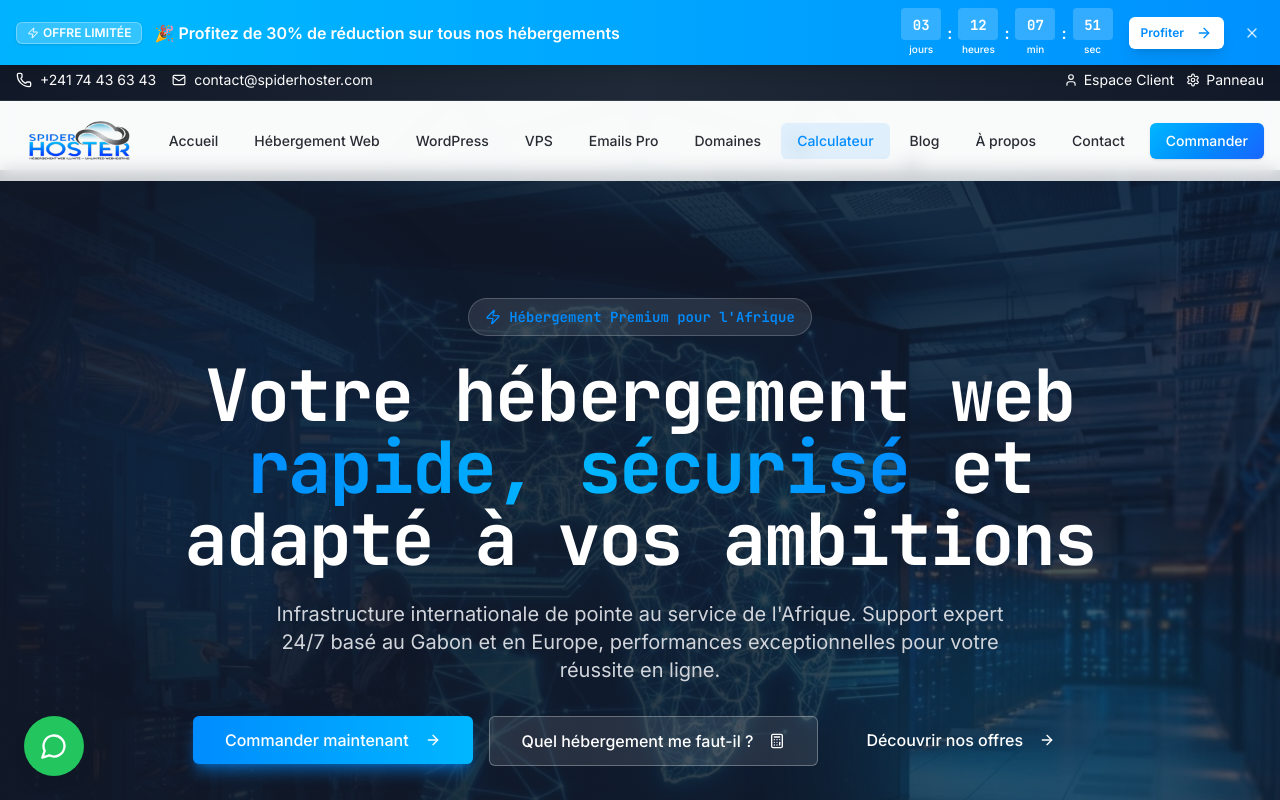
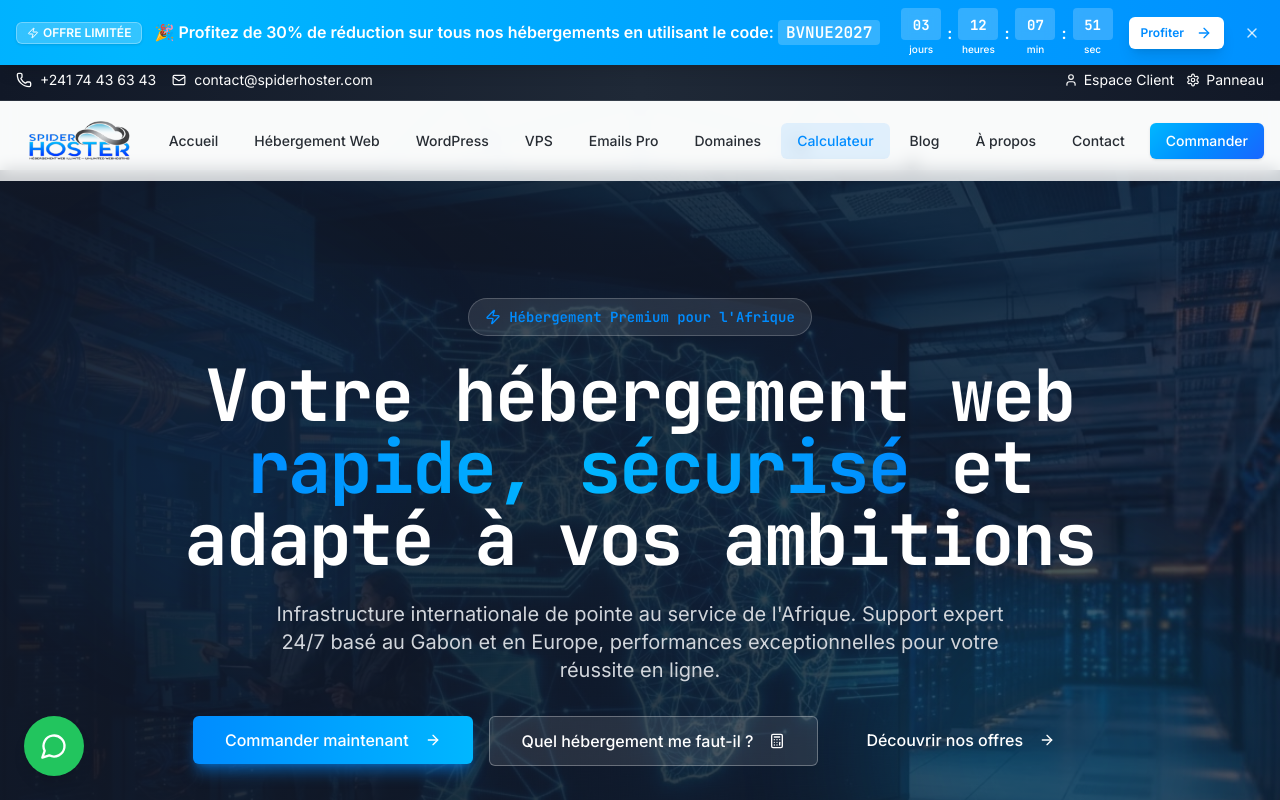
Before and after one commit to brice214/sg-6b163f7e-d25b-45da-95b7-a0681ea5011c-1791216779, a Next.js app: page / in a window 1280 px wide. Shown: the top 800 px of the page. Built offline with nearby package versions, Linux system fonts and the light colour scheme.

Commit message:
feat(ui): update banner promo code

```diff
--- a/src/components/PromoBanner.tsx
+++ b/src/components/PromoBanner.tsx
@@ -65,7 +65,7 @@ export function PromoBanner() {
               </Badge>
 
               <span className="text-white font-semibold text-sm md:text-base">
-                🎉 <span className="hidden sm:inline">Profitez de </span>30% de réduction sur tous nos hébergements
+                🎉 Profitez de 30% de réduction sur tous nos hébergements en utilisant le code: <span className="font-mono bg-white/20 px-2 py-0.5 rounded">BVNUE2027</span>
               </span>
             </div>
 
```
